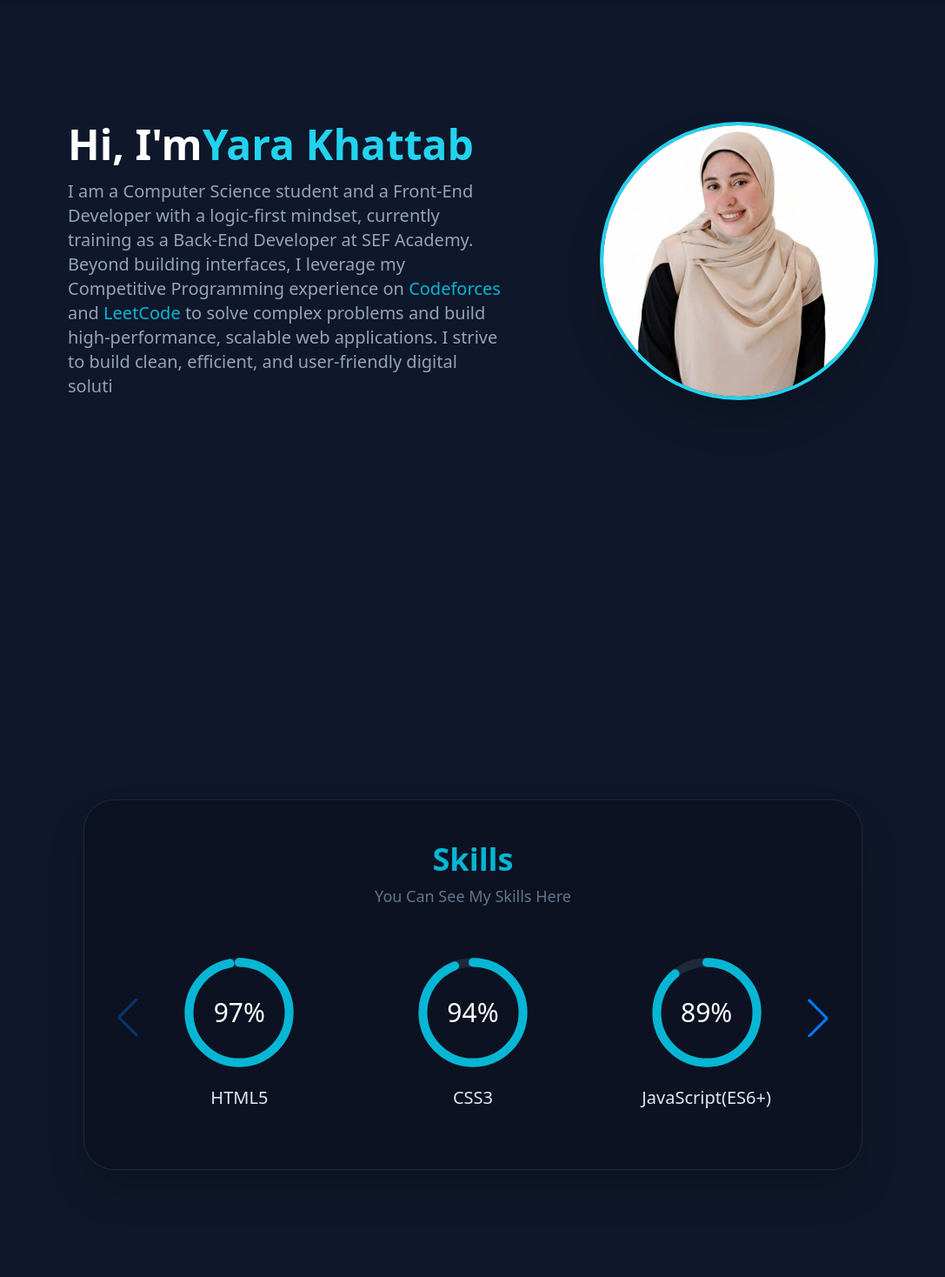
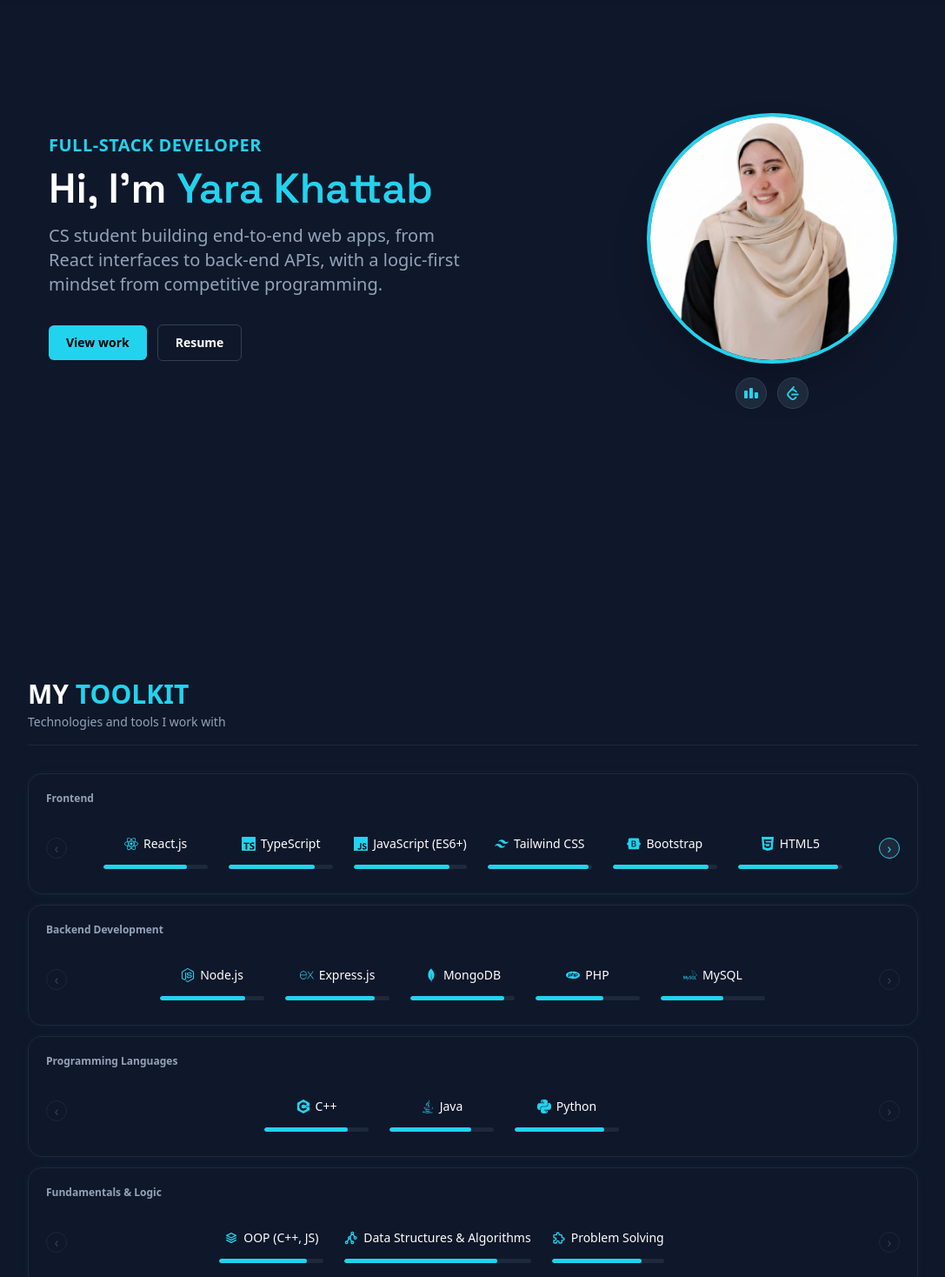
Before and after one commit to Yara-khattab/Yportfolio, a React (Vite) app: page / in a window 1280 px wide. Shown: the part 100-1568 px from the top of the page at 87% size, without its empty margins (96-1183 px from the left). Built offline with nearby package versions, Linux system fonts and the light colour scheme.

Commit message:
add updates on hero & skills sectoions

```diff
--- a/package.json
+++ b/package.json
@@ -14,6 +14,7 @@
   "dependencies": {
     "react": "^19.2.4",
     "react-dom": "^19.2.4",
+    "react-icons": "^5.7.0",
     "swiper": "^12.1.3"
   },
   "devDependencies": {
--- a/src/App.jsx
+++ b/src/App.jsx
@@ -3,7 +3,7 @@ import Hero from "./components/Hero";
 import Skills from "./components/Skills";
 function App() {
   return (
-    <div className="bg-slate-900 min-h-screen flex flex-col items-center  text-white">
+    <div className="bg-slate-900 min-h-screen flex flex-col text-white ">
       <Navbar />
       <Hero />
       <Skills />
--- a/src/components/Hero.jsx
+++ b/src/components/Hero.jsx
@@ -1,40 +1,33 @@
-import { useEffect,useState } from "react";
+import React from 'react';
 import yaraImg from '../assets/yara.jpg';
-const Hero=()=>{
-  const statement="I strive to build clean, efficient, and user-friendly digital solutions that make a real impact.";
-  const [displayedText,setDisplayedText]=useState("");
-  const [isDeleting,setIsDeleting]=useState(false);
-  const [index,setIndex]=useState(0);
-  useEffect(() => {
-    const speed=isDeleting?30:40;
-    const timeout=setTimeout(() => {
-      if (!isDeleting&&index<statement.length) {
-        setDisplayedText((prev)=>prev+statement.charAt(index));
-        setIndex(index+1);
-      } else if (isDeleting&&index>0) {
-        setDisplayedText((prev)=>prev.slice(0,-1));
-        setIndex(index-1);
-      } else if (!isDeleting && index === statement.length) {
-        setTimeout(() => setIsDeleting(true), 1000);
-      } else if (isDeleting && index === 0) {
-        setIsDeleting(false);
-      }
-    }, speed);
-    return () => clearTimeout(timeout);
-  }, [index, isDeleting]);
+import {SiCodeforces, SiLeetcode} from 'react-icons/si';
+
+const Hero = () => {
   return (
-    <section id="about" className="flex flex-col md:flex-row items-center gap-10 lg:gap-28 px-10 py-32 bg-slate-900 min-h-screen text-white">
-      <div className="text-center md:text-left max-w-[500px]">
-        <h3 className="text-4xl md:text-5xl font-bold mb-4">Hi, I'm<span className="text-cyan-400">Yara Khattab</span></h3>
-        <p className="text-slate-400 text-md md:text-xl">I am a Computer Science student and a Front-End Developer with a logic-first mindset,
-             currently training as a Back-End Developer at SEF Academy. Beyond building interfaces, I leverage my Competitive Programming
-             experience on <a href="" className="text-cyan-500">Codeforces</a>  and <a href="" className="text-cyan-500">LeetCode</a> to
-              solve complex problems and build high-performance, scalable web applications. {displayedText}</p>
-      </div>
-      <div className="">
-        <img src={yaraImg} alt="Yarakhattab" className="size-64 md:size-72 md:w-80 md:h-80 rounded-full border-4 border-cyan-400 object-cover shadow-2xl" />
+    <section id="about"
+    className="w-full max-w-sm sm:max-w-2xl md:max-w-4xl lg:max-w-5xl mx-auto flex flex-col md:flex-row items-center justify-between gap-10 bg-slate-900 min-h-screen text-white px-6 py-16 md:py-0">
+      <div className="text-center md:text-left max-w-[500px]  order-2 md:order-1">
+        <h6 className="text-cyan-400 text-lg md:text-xl font-bold tracking-wide mb-3">FULL-STACK DEVELOPER</h6>
+        <h3 className="text-4xl md:text-5xl font-semibold mb-4 font-heading">Hi, I'm <span className="text-cyan-400">Yara Khattab</span></h3>
+        <p className="text-slate-400 text-md md:text-xl leading-relaxed mb-8">
+          CS student building end-to-end web apps, from React interfaces to
+          back-end APIs, with a logic-first mindset from competitive programming.
+        </p>
+        <div className="flex items-center justify-center md:justify-start gap-3 mb-8">
+          <a href="#projects" className="bg-cyan-400 px-5 py-2.5 text-black font-semibold rounded-md text-sm">View work</a>
+          <a href="" className="px-5 py-2.5 font-semibold rounded-md border border-slate-700 text-sm">Resume</a>
+        </div>
+      </div>   <div className="flex flex-col items-center  order-1 md:order-2">
+        <img src={yaraImg}  alt="Yara Khattab" className="size-64 md:size-72 rounded-full border-4 border-cyan-400 object-cover shadow-2xl mb-4"/>
+        <div className="flex items-center gap-3">
+       <a href="https://codeforces.com/profile/Yarakhattab4" target="_blank"  className="w-9 h-9 rounded-full bg-slate-800 border border-slate-700 flex items-center justify-center text-cyan-400 hover:border-cyan-400 transition-all duration-300">
+      <SiCodeforces size={16} /></a>
+      <a href="https://leetcode.com/u/Yara-khattab/" target="_blank" className="w-9 h-9 rounded-full bg-slate-800 border border-slate-700 flex items-center justify-center text-cyan-400 hover:border-cyan-400 transition-all duration-300">
+       <SiLeetcode size={16} /></a>
+       </div>
       </div>
     </section>
   );
 };
+
 export default Hero;
--- a/src/components/Navbar.jsx
+++ b/src/components/Navbar.jsx
@@ -16,9 +16,9 @@ const Navbar = () => {
           <li className="hover:text-cyan-400 transition"><a href="#certificates">Certificates</a></li>
           <li className="hover:text-cyan-400 transition"><a href="#contact">Contact</a></li>
           <li><ul className="flex gap-4">
-            <li className="hover:text-cyan-600 transition border border-cyan-400 size-9 flex justify-center items-center rounded-full"><a href="#"><i className="fa-brands fa-github"></i></a></li>
-            <li className="hover:text-cyan-600 transition border border-cyan-400 size-9 flex justify-center items-center rounded-full"><a href="#"><i className="fa-brands fa-facebook-f"></i></a></li>
-            <li className="hover:text-cyan-600 transition border border-cyan-400 size-9 flex justify-center items-center rounded-full"><a href="#"><i className="fa-brands fa-linkedin-in"></i></a></li>
+            <li className="hover:text-cyan-600 transition border border-cyan-400 size-9 flex justify-center items-center rounded-full cusrsor-pointer"><a href="https://github.com/Yara-khattab"><i className="fa-brands fa-github"></i></a></li>
+            <li className="hover:text-cyan-600 transition border border-cyan-400 size-9 flex justify-center items-center rounded-full cusrsor-pointer"><a href="https://www.facebook.com/yara.khattab.261523"><i className="fa-brands fa-facebook-f"></i></a></li>
+            <li className="hover:text-cyan-600 transition border border-cyan-400 size-9 flex justify-center items-center rounded-full cusrsor-pointer"><a href="https://www.linkedin.com/in/yara-khattab-8a415a33b/"><i className="fa-brands fa-linkedin-in"></i></a></li>
           </ul></li>
         </ul>
       </div>
--- a/src/components/Skills.jsx
+++ b/src/components/Skills.jsx
@@ -1,48 +1,138 @@
-import { Swiper, SwiperSlide } from 'swiper/react';
-import { Autoplay, Navigation } from 'swiper/modules';
-import 'swiper/css';
-import 'swiper/css/navigation';
+import { useState, useEffect } from 'react';
+import {
+  SiTypescript, SiJavascript, SiReact, SiHtml5, SiCss,
+  SiTailwindcss, SiBootstrap, SiPhp, SiMysql, SiNodedotjs,
+  SiExpress, SiMongodb, SiCplusplus, SiPython,
+} from 'react-icons/si';
+import { FaJava } from 'react-icons/fa';
+import { TbStack2, TbBinaryTree, TbPuzzle } from 'react-icons/tb';
+
+const skillCategories = [
+  {
+    title: "Frontend",
+    skills: [
+      { name: "React.js", icon: SiReact, level: 80 },
+      { name: "TypeScript", icon: SiTypescript, level: 82 },
+      { name: "JavaScript (ES6+)", icon: SiJavascript, level: 85 },
+      { name: "Tailwind CSS", icon: SiTailwindcss, level: 97 },
+      { name: "Bootstrap", icon: SiBootstrap, level: 92 },
+      { name: "HTML5", icon: SiHtml5, level: 96 },
+      { name: "CSS3", icon: SiCss, level: 93 },
+
+    ],
+  },
+  {
+    title: "Backend Development",
+    skills: [
+      { name: "Node.js", icon: SiNodedotjs, level: 82 },
+      { name: "Express.js", icon: SiExpress, level: 86 },
+      { name: "MongoDB", icon: SiMongodb, level: 90 },
+      { name: "PHP", icon: SiPhp, level: 65 },
+      { name: "MySQL", icon: SiMysql, level: 60 }
+    ],
+  },
+  {
+    title: "Programming Languages",
+    skills: [
+      { name: "C++", icon: SiCplusplus, level: 80 },
+      { name: "Java", icon: FaJava, level: 78 },
+      { name: "Python", icon: SiPython, level: 86 },
+    ],
+  },
+  {
+    title: "Fundamentals & Logic",
+    skills: [
+      { name: "OOP (C++, JS)", icon: TbStack2, level: 84 },
+      { name: "Data Structures & Algorithms", icon: TbBinaryTree, level: 82 },
+      { name: "Problem Solving", icon: TbPuzzle, level: 80 },
+    ],
+  },
+];
+
+const BREAKPOINTS = [
+  { minWidth: 1280, items: 6 },
+  { minWidth: 1024, items: 5 },
+  { minWidth: 768, items: 4 },
+  { minWidth: 640, items: 3 },
+  { minWidth: 0, items: 2 },
+];
+
+function useItemsPerPage() {
+  const [itemsPerPage, setItemsPerPage] = useState(2);
+  useEffect(() => {
+    const calc = () => {
+      const w = window.innerWidth;
+      const found = BREAKPOINTS.find((bp) => w >= bp.minWidth);
+      setItemsPerPage(found.items);
+    };
+    calc();
+    window.addEventListener("resize", calc);
+    return () => window.removeEventListener("resize", calc);
+  }, []);
+  return itemsPerPage;
+}
+
+const SkillItem = ({ skill }) => {
+  const Icon = skill.icon;
+  return (
+    <div className="flex flex-col items-center justify-center min-w-[120px]">
+      <span className="flex items-center justify-center gap-1.5 text-[14px] text-white whitespace-normal mb-1 w-full h-10 text-center">
+        <Icon className="text-cyan-400 text-base shrink-0" />
+        <span className="text-center leading-tight whitespace-normal">{skill.name}</span></span>
+      <div className="h-[5px] bg-slate-800 rounded-full overflow-hidden w-full mx-auto">
+      <div className="h-full bg-cyan-400 rounded-full" style={{ width: `${skill.level}%` }}/>
+      </div>
+    </div>
+  );
+};
+
+const SkillRow = ({ title, skills }) => {
+  const itemsPerPage = useItemsPerPage();
+  const [page, setPage] = useState(0);
+  const maxPage = Math.max(0, Math.ceil(skills.length / itemsPerPage) - 1);
+  useEffect(() => { setPage(0); }, [itemsPerPage]);
+
+  const visibleSkills = skills.slice(
+    page * itemsPerPage,
+    page * itemsPerPage + itemsPerPage
+  );
+
+  const canGoLeft = page > 0;
+  const canGoRight = page < maxPage;
+
+  return (
+    <div className="border border-slate-800 rounded-2xl p-4 md:p-5 shadow-[0_0_12px_rgba(34,211,238,0.05)]">
+      <p className="text-slate-400 text-xs font-semibold mb-4">{title}</p>
+      <div className="flex items-center gap-2">
+        <button onClick={() => setPage((p) => Math.max(0, p - 1))}  disabled={!canGoLeft} className={`w-6 h-6 rounded-full border flex items-center justify-center shrink-0 transition-colors
+          ${canGoLeft ? "border-slate-700 bg-slate-800 text-cyan-400 hover:border-cyan-400 cursor-pointer" : "border-slate-800 bg-slate-900 text-slate-700 cursor-not-allowed"}`}>‹</button>
+        <div className="flex flex-1 items-center justify-center gap-6 py-2 overflow-hidden">
+          {visibleSkills.map((skill, i) => ( <SkillItem key={i} skill={skill} /> ))}
+          {visibleSkills.length < itemsPerPage &&
+          Array.from({ length: itemsPerPage - visibleSkills.length }).map((_, i) => (  <div key={`empty-${i}`} />))}
+        </div>
+        <button onClick={() => setPage((p) => Math.min(maxPage, p + 1))} disabled={!canGoRight} className={`w-6 h-6 rounded-full border flex items-center justify-center shrink-0 transition-colors
+        ${canGoRight ? "border-cyan-400 bg-slate-800 text-cyan-400 hover:bg-slate-700 cursor-pointer" : "border-slate-800 bg-slate-900 text-slate-700 cursor-not-allowed"}`}>›</button>
+      </div>
+    </div>
+  );
+};
+
 const Skills = () => {
-  const skills = [
-    { name: "HTML5", percentage: 97 },
-    { name: "CSS3", percentage: 94 },
-    { name: "JavaScript(ES6+)", percentage: 89 },
-    { name: "TypeScript", percentage: 85 },
-    { name: "React.js", percentage: 80 },
-    { name: "Responsive design", percentage: 85 },
-    { name: "Tailwind CSS", percentage: 99 },
-    { name: "Bootstrap", percentage: 96 },
-    { name: "C++", percentage: 81 },
-    { name: "Java", percentage: 90 },
-    { name: "Python", percentage: 93 },
-    { name: "OOP", percentage: 83 },
-    { name: "Data Structures&Algorithms", percentage: 80 },
-    { name: "Git & GitHub", percentage: 85 },
-    { name: "Problem Solving", percentage: 85 },
-    { name: "PHP", percentage: 87 },
-  ];
-  return ( <section id="skills" className="min-h-screen flex items-center justify-center bg-slate-900 py-10">
-      <div className="bg-black/20 py-8 px-6 md:py-12 md:px-18 rounded-[25px] md:rounded-[35px] text-center shadow-2xl border border-slate-800 w-full max-w-xs md:max-w-4xl md:mt-16">
-        <h1 className="text-cyan-500 text-2xl md:text-4xl font-bold mb-2">Skills</h1>
-        <p className="text-md md:text-lg text-slate-500">You Can See My Skills Here</p>
-        <Swiper modules={[Navigation]} spaceBetween={-40} slidesPerView={1} loop={false} navigation={true} autoplay={false}
-        breakpoints={{640:{slidesPerView:1},728:{slidesPerView:2},1024:{slidesPerView:3},}}className="skills-swiper">
-          {skills.map((skill, index) => (
-            <SwiperSlide key={index}>
-             <div className="flex flex-col items-center gap-3 pb-5 mt-12">
-                <div className="relative size-32 md:size-36 flex items-center justify-center">
-                  <svg className="size-full -rotate-90" viewBox="0 0 100 100">
-                    <circle cx="50" cy="50" r="40" fill="none" stroke="currentColor" strokeWidth="7" className="text-slate-800" />
-                    <circle   cx="50" cy="50" r="40" fill="none" stroke="currentColor" strokeWidth="7"
-                      strokeDasharray="251.2" strokeDashoffset={251.2 * (1 - skill.percentage / 100)}
-                      strokeLinecap="round" className="text-cyan-500 transition-all duration-1000" /> </svg>
-                  <span className="absolute text-xl md:text-3xl font-medium text-white">{skill.percentage}%</span>
-                </div>
-                <p className="text-slate-200 font-medium text-md md:text-xl">{skill.name}</p>
-              </div>
-            </SwiperSlide>
+  return (
+    <section id="skills" className="min-h-screen bg-slate-900 py-20 px-6 md:px-10">
+      <div className="w-full max-w-sm sm:max-w-2xl md:max-w-4xl lg:max-w-5xl mx-auto">
+        <h1 className="text-2xl md:text-3xl font-bold text-white mb-1">
+          MY <span className="text-cyan-400">TOOLKIT</span>
+        </h1>
+        <p className="text-slate-400 text-sm mb-4">Technologies and tools I work with</p>
+        <div className="h-px bg-slate-800 mb-8" />
+
+        <div className="flex flex-col gap-3">
+          {skillCategories.map((category, idx) => (
+            <SkillRow key={idx} title={category.title} skills={category.skills} />
           ))}
-        </Swiper>
+        </div>
       </div>
     </section>
   );
--- a/tailwind.config.js
+++ b/tailwind.config.js
@@ -4,7 +4,11 @@ export default {
     "./src/**/*.{js,ts,jsx,tsx}",
   ],
   theme: {
-    extend: {},
+    extend: {
+      fontFamily: {
+        heading: ['"Space Grotesk"', 'sans-serif'],
+      },
+    },
   },
   plugins: [],
 }
```
Also changed, not shown: index.html (+3 -0 lines), 1 other file (tests, documents, lock files or other folders).
